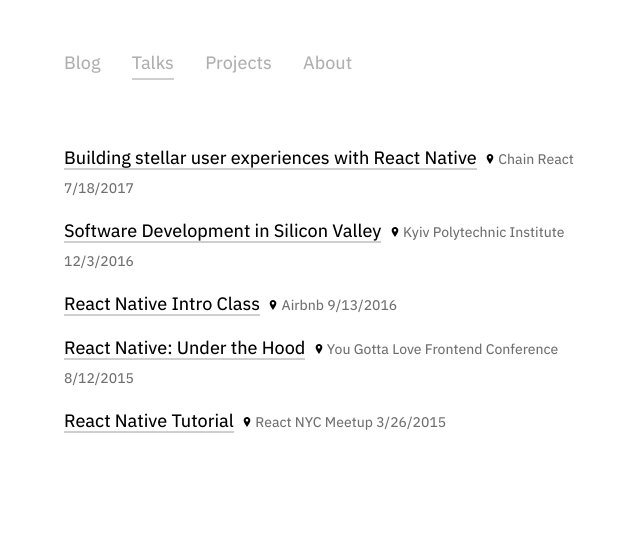
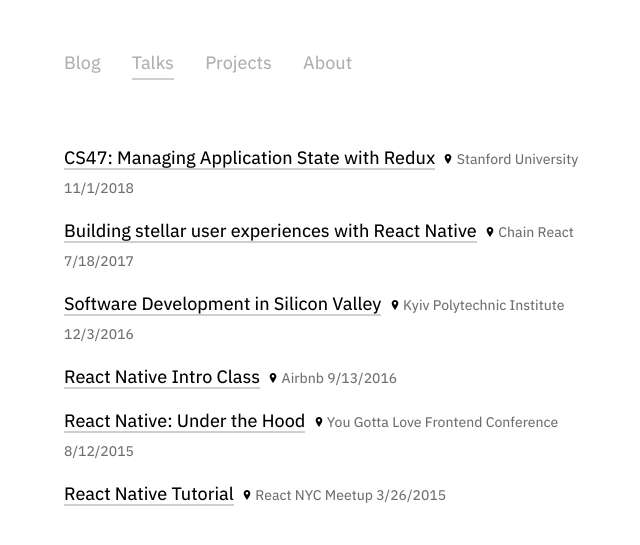
Before and after one commit to frantic/frantic.github.io, a Jekyll site: the page built from pages/talks.html, in a window 1280 px wide. Shown: the top 545 px of the page, without its empty margins (304-944 px from the left). Built offline with Jekyll 4.4.1, drawn with Linux system fonts in a browser that asks for light colours.

Commit message:
Add Stanford talk

```diff
--- a/pages/talks.html
+++ b/pages/talks.html
@@ -7,6 +7,11 @@ css: |
     vertical-align: top;
   }
 talks:
+  - title: "CS47: Managing Application State with Redux"
+    type: slides
+    location: Stanford University
+    date: 2018-11-01
+    url: /cs47/
   - title: Building stellar user experiences with React Native
     type: video
     location: Chain React
```
